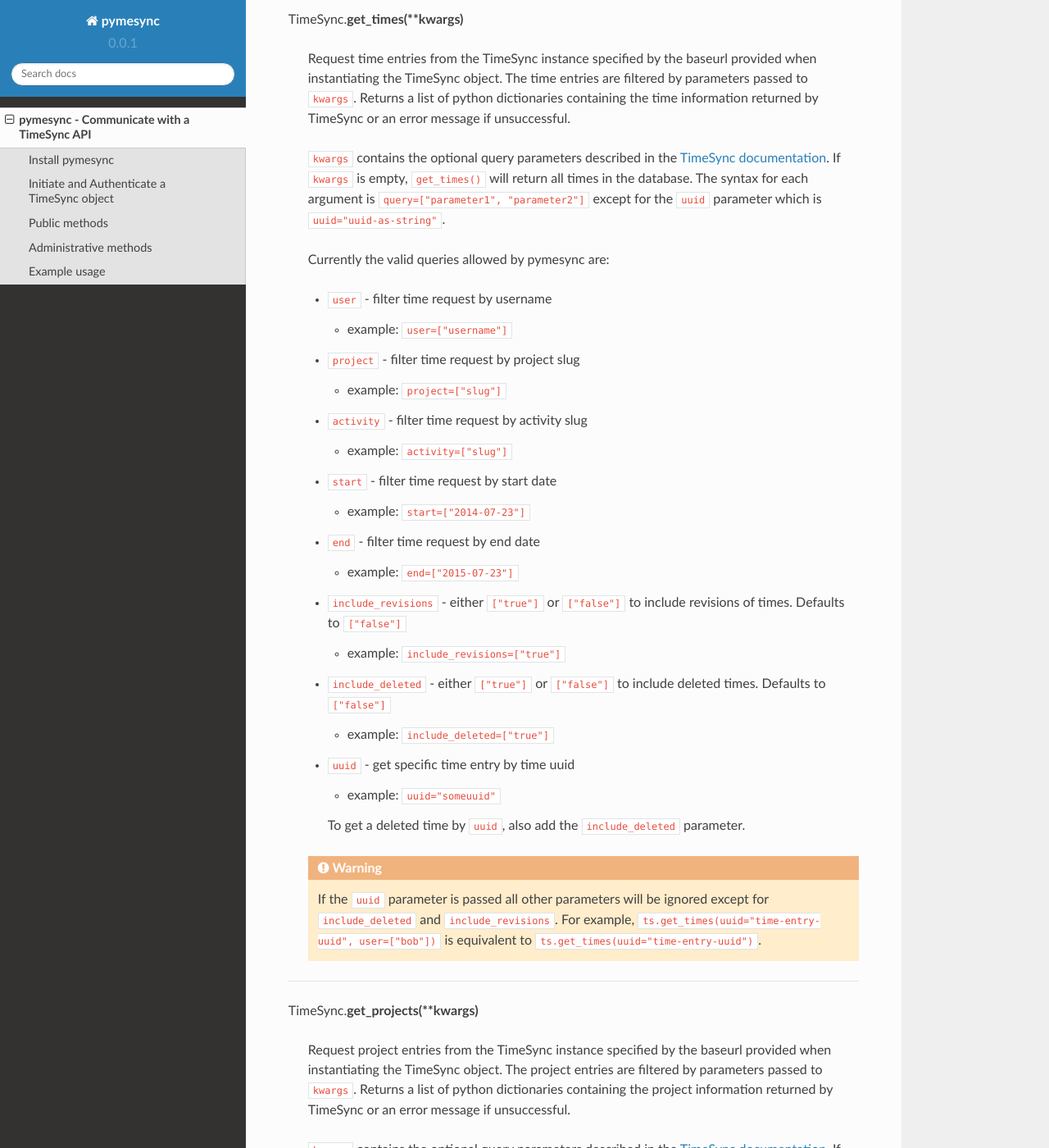
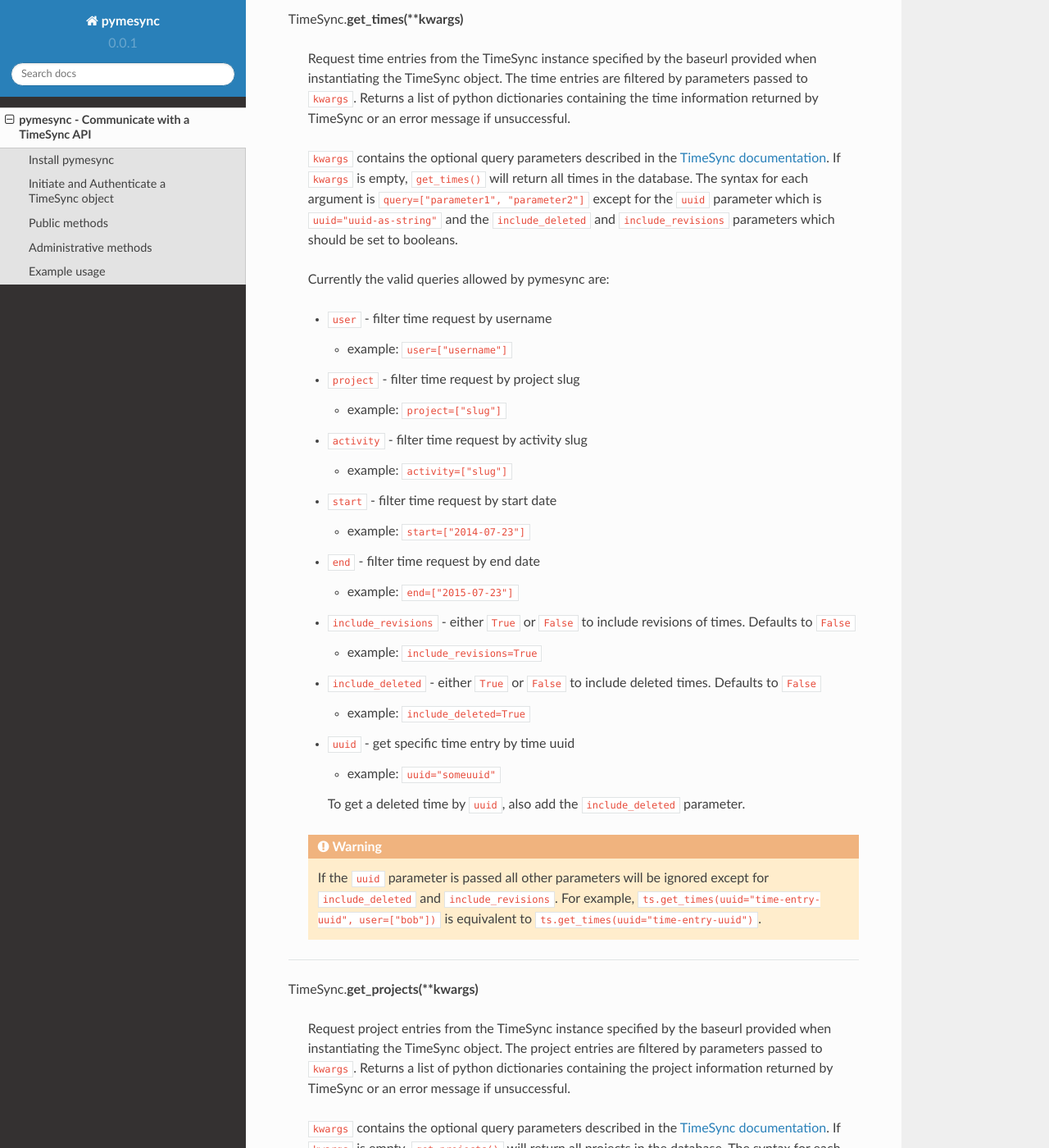
Before and after one commit to osuosl/pymesync, a Sphinx documentation site: the page built from docs/source/usage.rst, in a window 1280 px wide and 1400 px high, scrolled down 4425 px. Shown: the whole window at 82% size. Built offline with Sphinx 7.4.7 and the Read the Docs theme 2.0.0, drawn with Linux system fonts in a browser that asks for light colours; some of the changed text lies outside the part shown.

Commit message:
Docs about include_*s being set to bool

```diff
--- a/docs/source/usage.rst
+++ b/docs/source/usage.rst
@@ -225,7 +225,8 @@ TimeSync.\ **get_times(\**kwargs)**
     `TimeSync documentation`_. If ``kwargs`` is empty, ``get_times()`` will
     return all times in the database. The syntax for each argument is
     ``query=["parameter1", "parameter2"]`` except for the ``uuid`` parameter
-    which is ``uuid="uuid-as-string"``.
+    which is ``uuid="uuid-as-string"`` and the ``include_deleted`` and
+    ``include_revisions`` parameters which should be set to booleans.
 
     Currently the valid queries allowed by pymesync are:
 
@@ -249,15 +250,15 @@ TimeSync.\ **get_times(\**kwargs)**
 
       - example: ``end=["2015-07-23"]``
 
-    * ``include_revisions`` - either ``["true"]`` or ``["false"]`` to include
-      revisions of times. Defaults to ``["false"]``
+    * ``include_revisions`` - either ``True`` or ``False`` to include
+      revisions of times. Defaults to ``False``
 
-      - example: ``include_revisions=["true"]``
+      - example: ``include_revisions=True``
 
-    * ``include_deleted`` - either ``["true"]`` or ``["false"]`` to include
-      deleted times. Defaults to ``["false"]``
+    * ``include_deleted`` - either ``True`` or ``False`` to include
+      deleted times. Defaults to ``False``
 
-      - example: ``include_deleted=["true"]``
+      - example: ``include_deleted=True``
 
     * ``uuid`` - get specific time entry by time uuid
 
@@ -492,7 +493,7 @@ Example usage
     >>>
     >>> ts = pymesync.TimeSync("http://ts.example.com/v1")
     >>> ts.authenticate("username", "userpass", "password")
-    >>>[{"token": "SOMELONGTOKEN"}]
+    [{"token": "SOMELONGTOKEN"}]
     >>> params = {
     ...    "duration": 12,
     ...    "project": "ganeti-web-manager",
```
